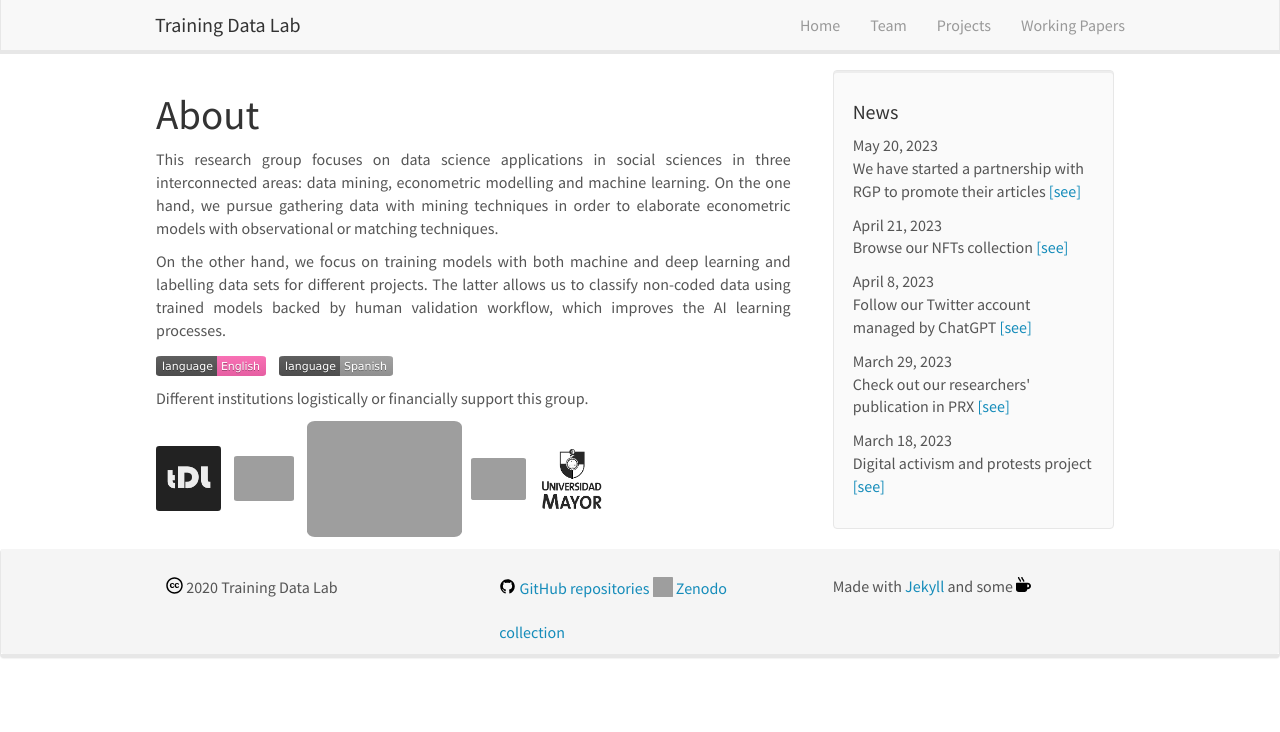
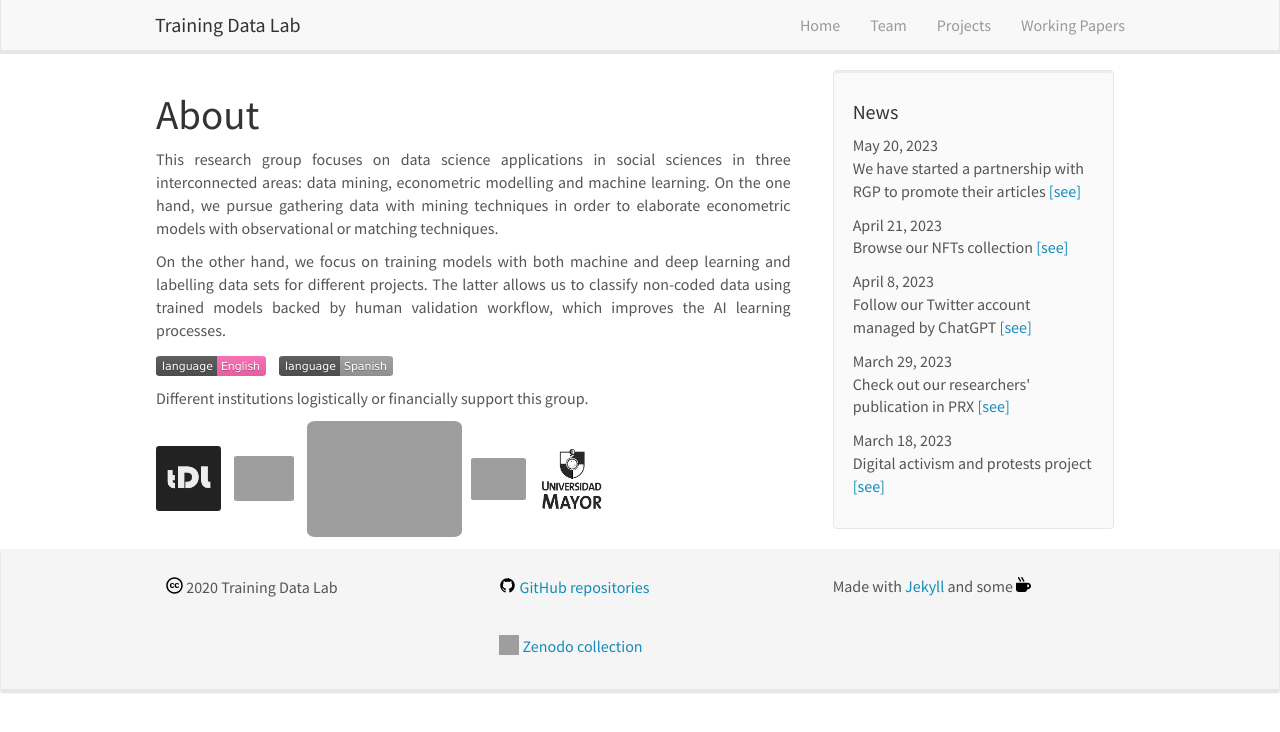
Before and after one commit to training-datalab/old-training-datalab.com, a Jekyll site: the page built from _pages/home.md, in a window 1280 px wide. Shown: the top 732 px of the page. Built offline with Jekyll 4.4.1, drawn with Linux system fonts in a browser that asks for light colours; nearby versions of some CDN libraries.

Commit message:
Update footer.html

```diff
--- a/_includes/footer.html
+++ b/_includes/footer.html
@@ -11,7 +11,7 @@
 
 		</div>
 		<div class="col-sm-4">
-		  <img src="{{ site.url }}{{ site.baseurl }}/images/svg/github.svg" alt="GitHub" height="17" width="17" /> <a href="https://github.com/training-datalab" target="_blank">GitHub repositories</a>
+		  <img src="{{ site.url }}{{ site.baseurl }}/images/svg/github.svg" alt="GitHub" height="17" width="17" /> <a href="https://github.com/training-datalab" target="_blank">GitHub repositories</a><br />
       <img src="{{ site.url }}{{ site.baseurl }}/images/svg/zenodo.svg" alt="GitHub" height="20" width="20" /> <a href="https://zenodo.org/communities/tdl/" target="_blank">Zenodo collection</a>
 		</div>
 		<div class="col-sm-4">
```
